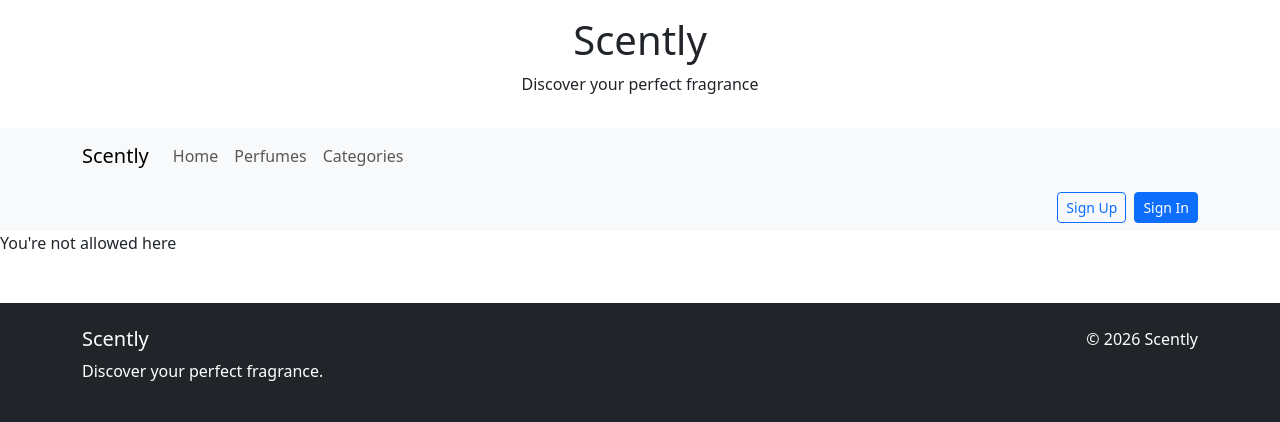
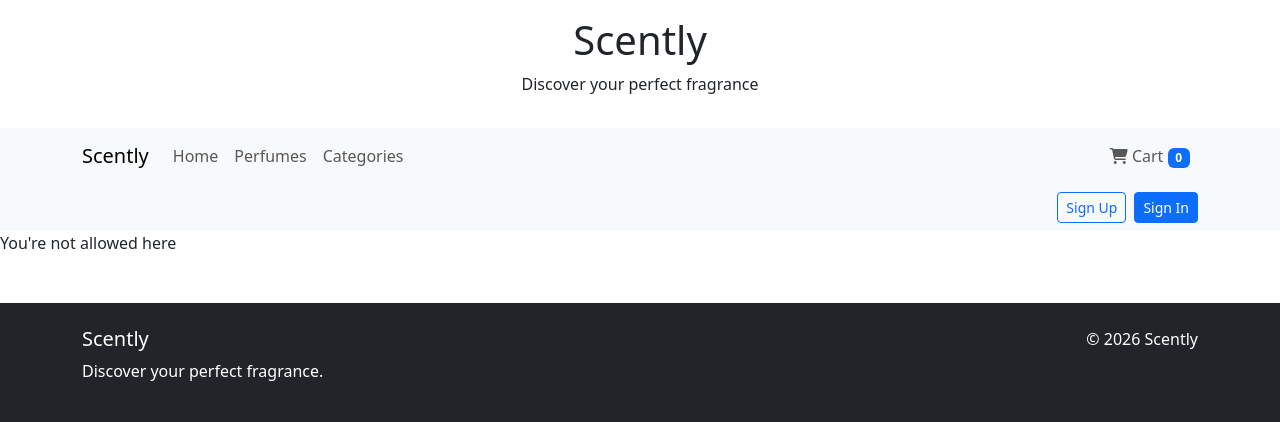
Before and after one commit to HYousef07/perfumehub, a Django app: page /accounts/edit_profile/1 in a window 1280 px wide. Shown: the top 422 px of the page. Run offline with Django 5.2, Linux system fonts and the light colour scheme; data comes from the database, SQL or seed files in the repository; some libraries are stand-ins or nearby versions.

Commit message:
KAN-32 Implement Cart Totals & Cart Counter

```diff
--- /dev/null
+++ b/cart/context_processors.py
@@ -0,0 +1,17 @@
+from .models import Cart, CartItem
+
+def cart_item_count(request):
+    count = 0
+    if request.session.session_key:
+        try:
+            cart = Cart.objects.get(
+                cart_id=request.session.session_key
+            )
+            cart_items = CartItem.objects.filter(
+                cart=cart,
+                active=True
+            )
+            count = sum(item.quantity for item in cart_items)
+        except Cart.DoesNotExist:
+            pass
+    return {'cart_item_count': count}
--- a/perfumes/templates/navbar.html
+++ b/perfumes/templates/navbar.html
@@ -6,13 +6,8 @@
             Scently
         </a>
 
-        <button class="navbar-toggler"
-                type="button"
-                data-bs-toggle="collapse"
-                data-bs-target="#mainNavbar"
-                aria-controls="mainNavbar"
-                aria-expanded="false"
-                aria-label="Toggle navigation">
+        <button class="navbar-toggler" type="button" data-bs-toggle="collapse" data-bs-target="#mainNavbar"
+            aria-controls="mainNavbar" aria-expanded="false" aria-label="Toggle navigation">
 
             <span class="navbar-toggler-icon"></span>
 
@@ -23,13 +18,13 @@
             <ul class="navbar-nav me-auto">
 
                 <li class="nav-item">
-                    <a class="nav-link" href="#">
+                    <a class="nav-link" href="/">
                         Home
                     </a>
                 </li>
 
                 <li class="nav-item">
-                    <a class="nav-link" href="#">
+                    <a class="nav-link" href="{% url 'perfumes:all_products' %}">
                         Perfumes
                     </a>
                 </li>
@@ -42,6 +37,20 @@
 
             </ul>
 
+            <ul class="navbar-nav ms-auto">
+
+                <li class="nav-item">
+                    <a class="nav-link" href="{% url 'cart:cart_detail' %}">
+                        <i class="fas fa-shopping-cart"></i>
+                        Cart
+                        <span class="badge bg-primary">
+                            {{ cart_item_count }}
+                        </span>
+                    </a>
+                </li>
+
+            </ul>
+
         </div>
 
     </div>
--- a/scently_django/settings.py
+++ b/scently_django/settings.py
@@ -65,6 +65,7 @@ TEMPLATES = [
                 'django.template.context_processors.request',
                 'django.contrib.auth.context_processors.auth',
                 'django.contrib.messages.context_processors.messages',
+                'cart.context_processors.cart_item_count',
             ],
         },
     },
```
